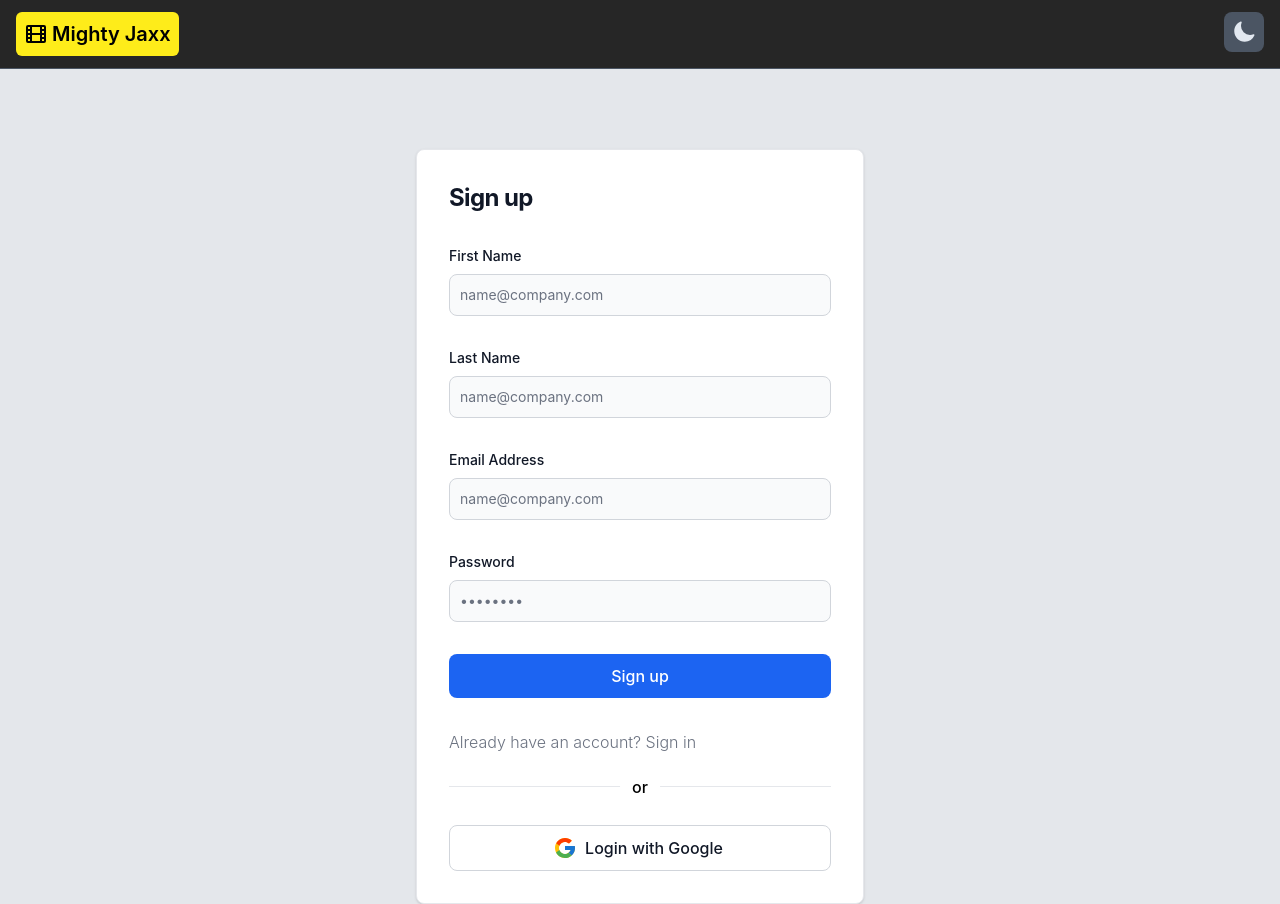
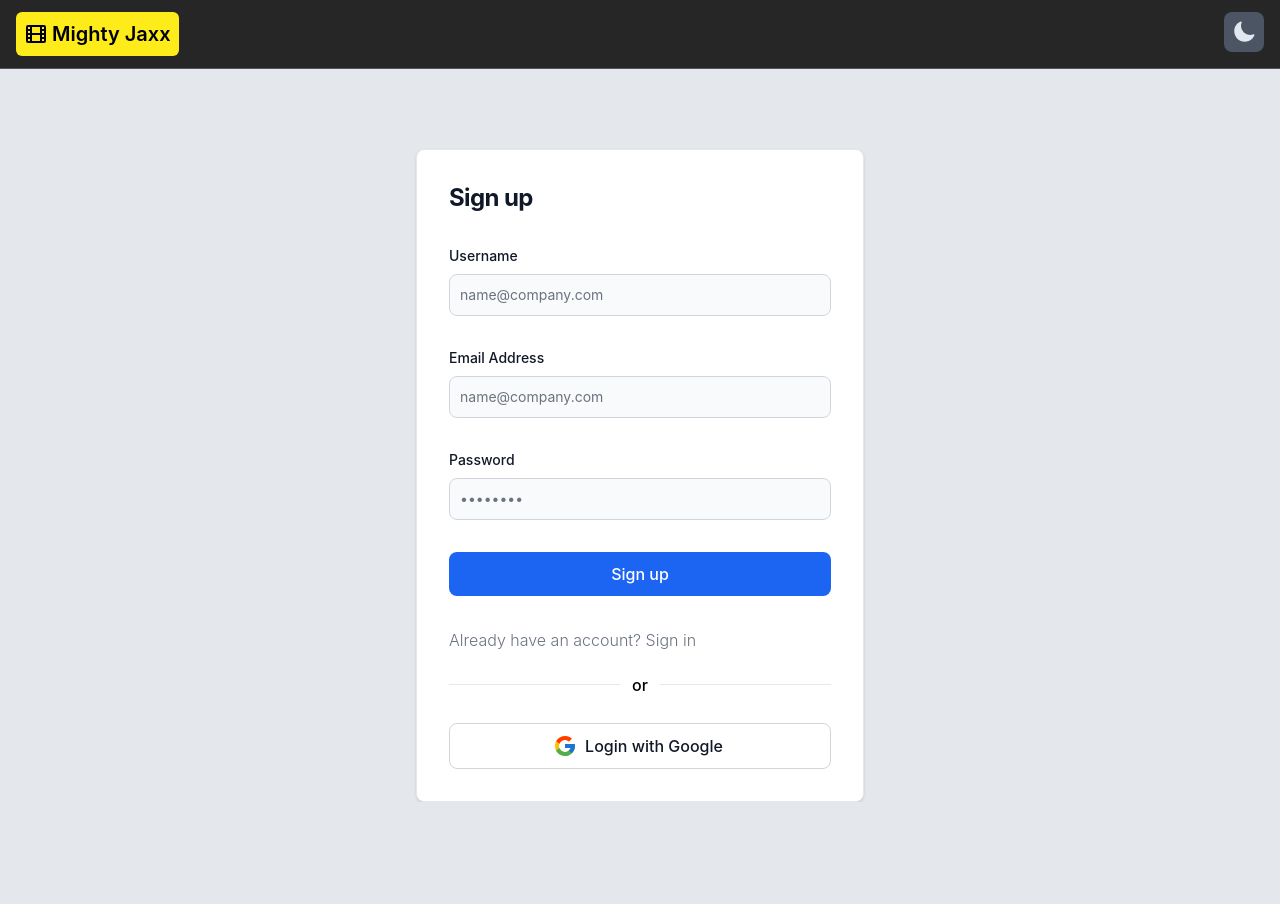
Before and after one commit to Ben888GitHub/project-admin-dashboard, a Next.js app: page /auth/1 in a window 1280 px wide. After the commit the page ends 802 px from the top, so only its background shows below. Built offline with nearby package versions, Linux system fonts and the light colour scheme.

Commit message:
replace first and last name with username in register page

```diff
--- a/components/Auth.js
+++ b/components/Auth.js
@@ -14,8 +14,7 @@ function Auth({ register }) {
 					<form className="space-y-7 lg:space-y-8 md:space-y-8 " action="#">
 						{register && (
 							<>
-								<AuthLabel name="firstName" title="First Name" />
-								<AuthLabel name="lastName" title="Last Name" />
+								<AuthLabel name="username" title="Username" />
 							</>
 						)}
 						<AuthLabel name="email" title="Email Address" />
```
Also changed, not shown: 1 other file (tests, documents, lock files or other folders).
